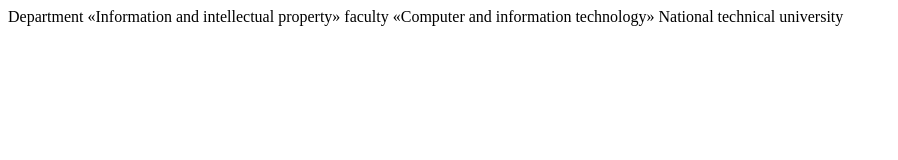
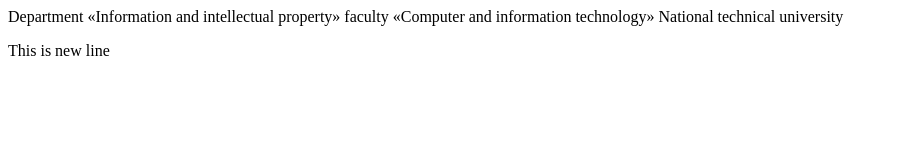
Before and after one commit to 44oblivion/devops, a plain HTML site: page index.html in a window 1280 px wide. Shown: the whole page, without its empty margins (0-898 px from the left). Drawn offline with Linux system fonts and the light colour scheme.

Commit message:
Update index.html
few changes

```diff
--- a/index.html
+++ b/index.html
@@ -9,5 +9,6 @@
       Department «Information and intellectual property» faculty «Computer and
       information technology» National technical university
     </div>
+    <p>This is new line</p>
   </body>
 </html>
```
